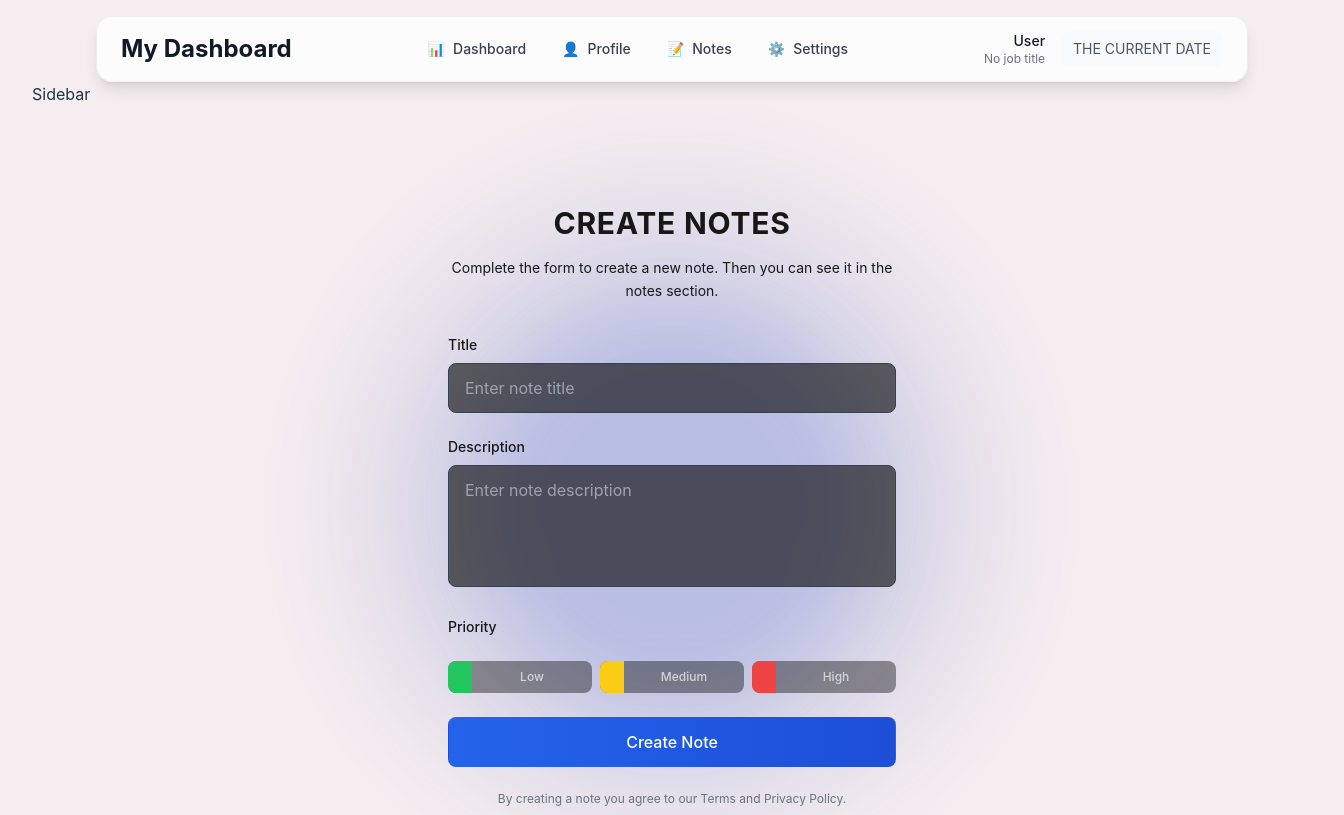
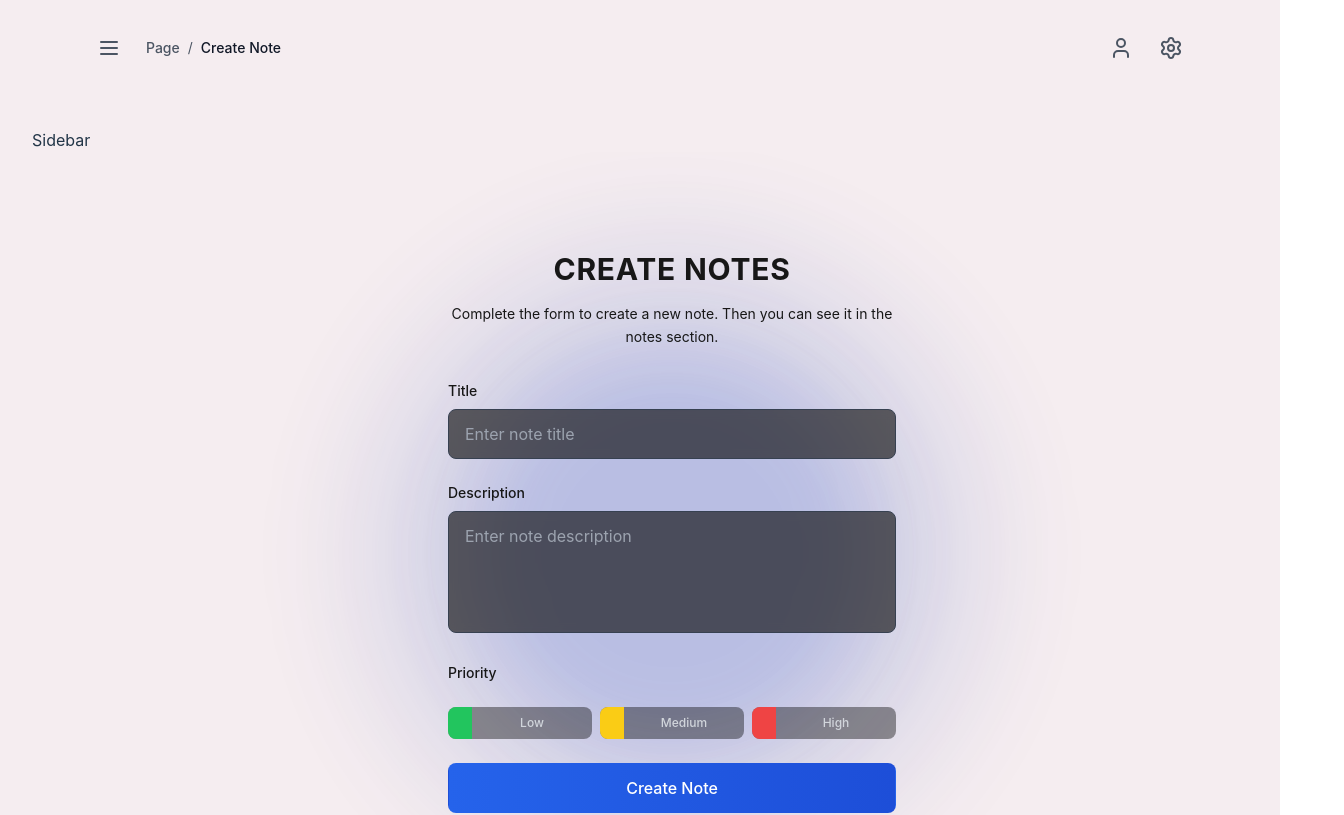
Before and after one commit to EmiLzLz/personal-Dashboard, a React (Vite) app: page /create-note in a window 1280 px wide. Shown: the top 815 px of the page, 1344 px wide, since content can reach past the window. Built offline with nearby package versions, Linux system fonts and the light colour scheme.

Commit message:
design adjustments in charts and dashboard page and elements. And changes in Header.jsx structure

```diff
--- a/src/App.css
+++ b/src/App.css
@@ -3,6 +3,18 @@
 @tailwind utilities;
 
 /* Archivo: styles.css o dentro de un <style> global */
+
+* {
+  margin: 0;
+  padding: 0;
+  box-sizing: border-box;
+}
+
+html, body {
+  overflow-x: hidden;
+  width: 100%;
+  max-width: 100vw;
+}
 
 .card-container {
   background-color: white;
--- a/src/components/Header.jsx
+++ b/src/components/Header.jsx
@@ -1,164 +1,96 @@
-import React, { useState } from "react";
-import { Link, useLocation } from "react-router-dom";
-import useLocalStorage from "../hooks/useLocalStorage";
+import React, { useEffect, useState } from "react";
+import { useLocation } from "react-router-dom";
+import { Menu, User, Settings } from "lucide-react";
 
 function Header() {
-  const [storedUser] = useLocalStorage("Users", { name: "", job: "" });
-  const [isMenuOpen, setIsMenuOpen] = useState(false);
+  const [isScrolled, setIsScrolled] = useState(false);
   const location = useLocation();
 
-  const navItems = [
-    { path: "/", label: "Dashboard", icon: "📊" },
-    { path: "/profile", label: "Profile", icon: "👤" },
-    { path: "/notes", label: "Notes", icon: "📝" },
-    { path: "/settings", label: "Settings", icon: "⚙️" },
-  ];
+  // Mapeo de rutas a nombres de páginas
+  const pageNames = {
+    "/": "Dashboard",
+    "/profile": "Profile",
+    "/notes": "Notes",
+    "/settings": "Settings",
+    "/create-note": "Create Note",
+  };
 
-  const isActiveRoute = (path) => {
-    return path === "/"
-      ? location.pathname === "/"
-      : location.pathname.startsWith(path);
+  // Obtener el nombre de la página actual
+  const getCurrentPageName = () => {
+    return pageNames[location.pathname] || "Page";
+  };
+
+  // Detectar scroll para aplicar efecto glass
+  useEffect(() => {
+    const handleScroll = () => {
+      setIsScrolled(window.scrollY > 10);
+    };
+
+    window.addEventListener("scroll", handleScroll);
+    return () => window.removeEventListener("scroll", handleScroll);
+  }, []);
+
+  const handleToggleMenu = () => {
+    // Aquí irá la lógica del toggle menu más tarde
+    console.log("Toggle menu clicked");
+  };
+
+  const handleUserClick = () => {
+    console.log("User icon clicked");
+  };
+
+  const handleSettingsClick = () => {
+    console.log("Settings icon clicked");
   };
 
   return (
-    <header className="sticky top-0 z-50 px-4 sm:px-6 lg:px-8 pt-4">
-      <div className="max-w-6xl mx-auto bg-white/80 backdrop-blur-md border border-gray-200/50 shadow-lg rounded-2xl">
-        <div className="flex items-center justify-between h-16 px-6">
-          {/* Logo/Title */}
-          <div className="flex items-center">
-            <Link
-              to="/"
-              className="text-2xl font-bold text-gray-900 hover:text-emerald-600 transition-colors duration-200"
-              aria-label="Go to dashboard home"
+    <header className="fixed top-0 left-0 right-0 z-50 px-4 sm:px-6 lg:px-8 pt-4 bg-transparent">
+      <div className="max-w-6xl mx-auto">
+        <div
+          className={`flex items-center justify-between h-16 px-6 rounded-2xl transition-all duration-300 ${
+            isScrolled
+              ? "bg-white/70 backdrop-blur-lg shadow-lg border border-gray-200/20"
+              : "bg-transparent"
+          }`}
+        >
+          {/* Lado izquierdo: Toggle Menu + Breadcrumbs */}
+          <div className="flex items-center space-x-4">
+            <button
+              onClick={handleToggleMenu}
+              className="p-2 rounded-lg text-gray-600 hover:text-gray-900 hover:bg-gray-100/50 transition-colors duration-200"
+              aria-label="Toggle menu"
             >
-              My Dashboard
-            </Link>
+              <Menu className="w-6 h-6" />
+            </button>
+
+            <div className="text-sm text-gray-600">
+              <span className="font-medium">Page</span>
+              <span className="mx-2">/</span>
+              <span className="text-gray-900 font-medium">
+                {getCurrentPageName()}
+              </span>
+            </div>
           </div>
 
-          {/* Desktop Navigation */}
-          <nav
-            className="hidden md:flex items-center space-x-1"
-            role="navigation"
-            aria-label="Main navigation"
-          >
-            {navItems.map((item) => (
-              <Link
-                key={item.path}
-                to={item.path}
-                className={`px-4 py-2 rounded-lg text-sm font-medium transition-all duration-200 hover:bg-gray-100 ${
-                  isActiveRoute(item.path)
-                    ? "bg-emerald-100 text-emerald-700 shadow-sm"
-                    : "text-gray-700 hover:text-gray-900"
-                }`}
-                aria-current={isActiveRoute(item.path) ? "page" : undefined}
-              >
-                <span className="mr-2" aria-hidden="true">
-                  {item.icon}
-                </span>
-                {item.label}
-              </Link>
-            ))}
-          </nav>
+          {/* Lado derecho: Iconos de Usuario y Ajustes */}
+          <div className="flex items-center space-x-2">
+            <button
+              onClick={handleUserClick}
+              className="p-2 rounded-lg text-gray-600 hover:text-gray-900 hover:bg-gray-100/50 transition-colors duration-200"
+              aria-label="User profile"
+            >
+              <User className="w-6 h-6" />
+            </button>
 
-          {/* User Info & Mobile Menu */}
-          <div className="flex items-center space-x-4">
-            {/* User Info */}
-            <div className="hidden sm:flex items-center space-x-3">
-              <div className="text-right">
-                <p className="text-sm font-medium text-gray-900">
-                  {storedUser.name || "User"}
-                </p>
-                <p className="text-xs text-gray-500">
-                  {storedUser.job || "No job title"}
-                </p>
-              </div>
-            </div>
-
-            {/* Date */}
-            <div className="hidden lg:block text-sm text-gray-600 bg-gray-50 px-3 py-2 rounded-lg">
-              THE CURRENT DATE
-            </div>
-
-            {/* Mobile Menu Button */}
             <button
-              onClick={() => setIsMenuOpen(!isMenuOpen)}
-              className="md:hidden p-2 rounded-lg text-gray-600 hover:text-gray-900 hover:bg-gray-100 transition-colors duration-200"
-              aria-expanded={isMenuOpen}
-              aria-controls="mobile-menu"
-              aria-label="Toggle navigation menu"
+              onClick={handleSettingsClick}
+              className="p-2 rounded-lg text-gray-600 hover:text-gray-900 hover:bg-gray-100/50 transition-colors duration-200"
+              aria-label="Settings"
             >
-              <svg
-                className="w-6 h-6"
-                fill="none"
-                stroke="currentColor"
-                viewBox="0 0 24 24"
-              >
-                {isMenuOpen ? (
-                  <path
-                    strokeLinecap="round"
-                    strokeLinejoin="round"
-                    strokeWidth={2}
-                    d="M6 18L18 6M6 6l12 12"
-                  />
-                ) : (
-                  <path
-                    strokeLinecap="round"
-                    strokeLinejoin="round"
-                    strokeWidth={2}
-                    d="M4 6h16M4 12h16M4 18h16"
-                  />
-                )}
-              </svg>
+              <Settings className="w-6 h-6" />
             </button>
           </div>
         </div>
-
-        {/* Mobile Menu */}
-        {isMenuOpen && (
-          <div
-            id="mobile-menu"
-            className="md:hidden py-4 border-t border-gray-200/50 bg-white/95 backdrop-blur-sm rounded-b-2xl"
-          >
-            <nav
-              className="space-y-2 px-6"
-              role="navigation"
-              aria-label="Mobile navigation"
-            >
-              {navItems.map((item) => (
-                <Link
-                  key={item.path}
-                  to={item.path}
-                  onClick={() => setIsMenuOpen(false)}
-                  className={`flex items-center px-4 py-3 text-sm font-medium rounded-lg transition-all duration-200 ${
-                    isActiveRoute(item.path)
-                      ? "bg-emerald-100 text-emerald-700"
-                      : "text-gray-700 hover:bg-gray-100"
-                  }`}
-                  aria-current={isActiveRoute(item.path) ? "page" : undefined}
-                >
-                  <span className="mr-3" aria-hidden="true">
-                    {item.icon}
-                  </span>
-                  {item.label}
-                </Link>
-              ))}
-            </nav>
-
-            {/* Mobile User Info */}
-            <div className="sm:hidden mt-4 pt-4 border-t border-gray-200/50 px-6">
-              <div className="flex items-center px-4 py-2">
-                <div>
-                  <p className="text-sm font-medium text-gray-900">
-                    {storedUser.name || "User"}
-                  </p>
-                  <p className="text-xs text-gray-500">
-                    {storedUser.job || "No job title"}
-                  </p>
-                </div>
-              </div>
-            </div>
-          </div>
-        )}
       </div>
     </header>
   );
--- a/src/components/Layout.jsx
+++ b/src/components/Layout.jsx
@@ -5,7 +5,7 @@ import { Outlet } from "react-router-dom";
 
 function Layout() {
   return (
-    <div className="bg-bg-light dark:bg-black dark:text-text-light w-full">
+    <div className="bg-bg-light dark:bg-black dark:text-text-light w-screen pt-32">
       <div className="header-section">
         <Header />
       </div>
--- a/src/components/StatsSlider.jsx
+++ b/src/components/StatsSlider.jsx
@@ -24,7 +24,7 @@ const CardSlider = () => {
     );
 
   return (
-    <div className="px-4 py-20 max-w-[100vw] overflow-hidden">
+    <div className="px-4 pt-20 max-w-[100vw] overflow-hidden">
       <Swiper
         modules={[Navigation, Pagination, Autoplay]}
         spaceBetween={20}
--- a/src/pages/Dashboard.jsx
+++ b/src/pages/Dashboard.jsx
@@ -31,12 +31,10 @@ function Dashboard() {
           endpoint={"https://jsonplaceholder.typicode.com/users"}
         />
       </div>
-      <div className="stats-graphs grid grid-cols-1 md:grid-cols-2 gap-6">
+      <div className="stats-graphs grid grid-cols-1 md:grid-cols-3 gap-6 py-20">
         <StatsLineChart />
         <StatsPieChart />
-        <div className="md:col-span-2">
-          <StatsBarChart />
-        </div>
+        <StatsBarChart />
       </div>
       <div className="stats-slider">
         <CardSlider />
```
Also changed, not shown: src/components/charts/BarChart.jsx (+8 -8 lines), src/components/charts/LineChart.jsx (+8 -8 lines), src/components/charts/PieChart.jsx (+8 -6 lines).
